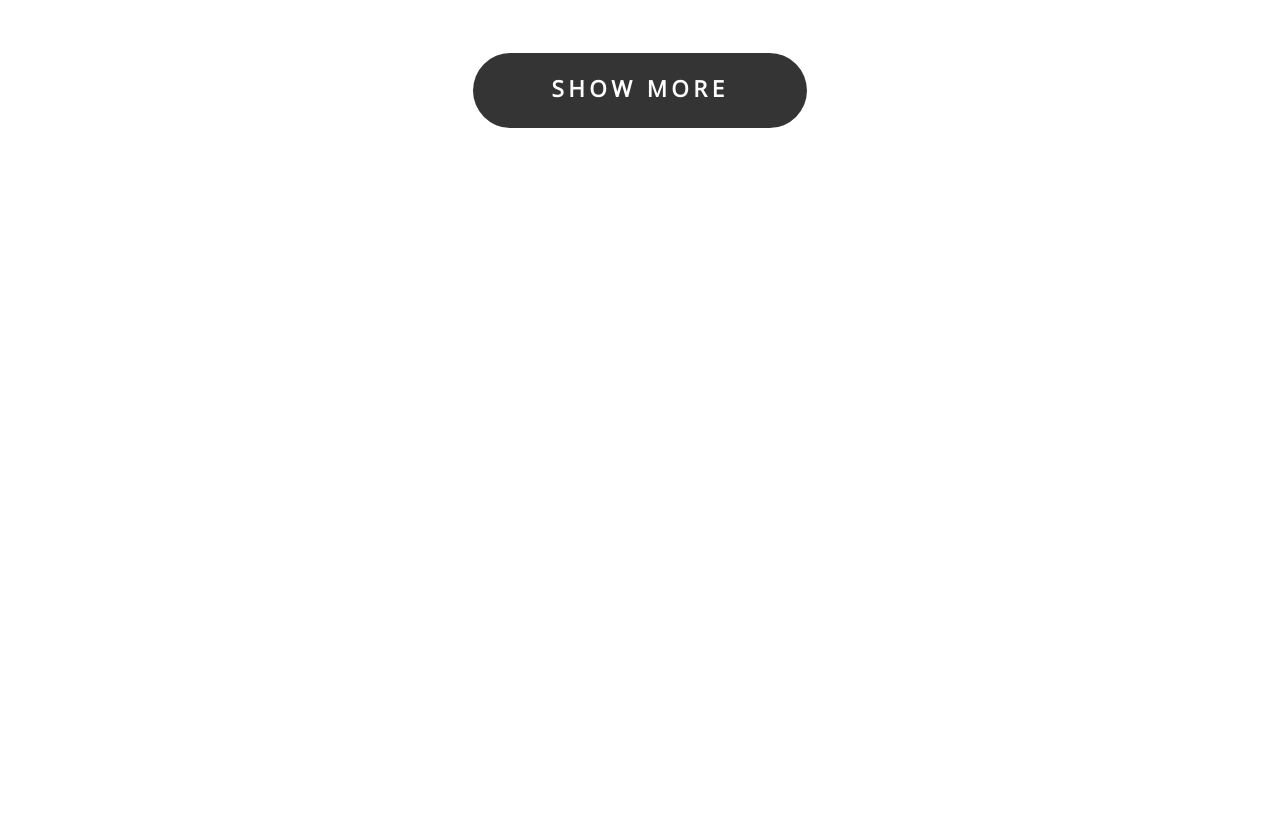
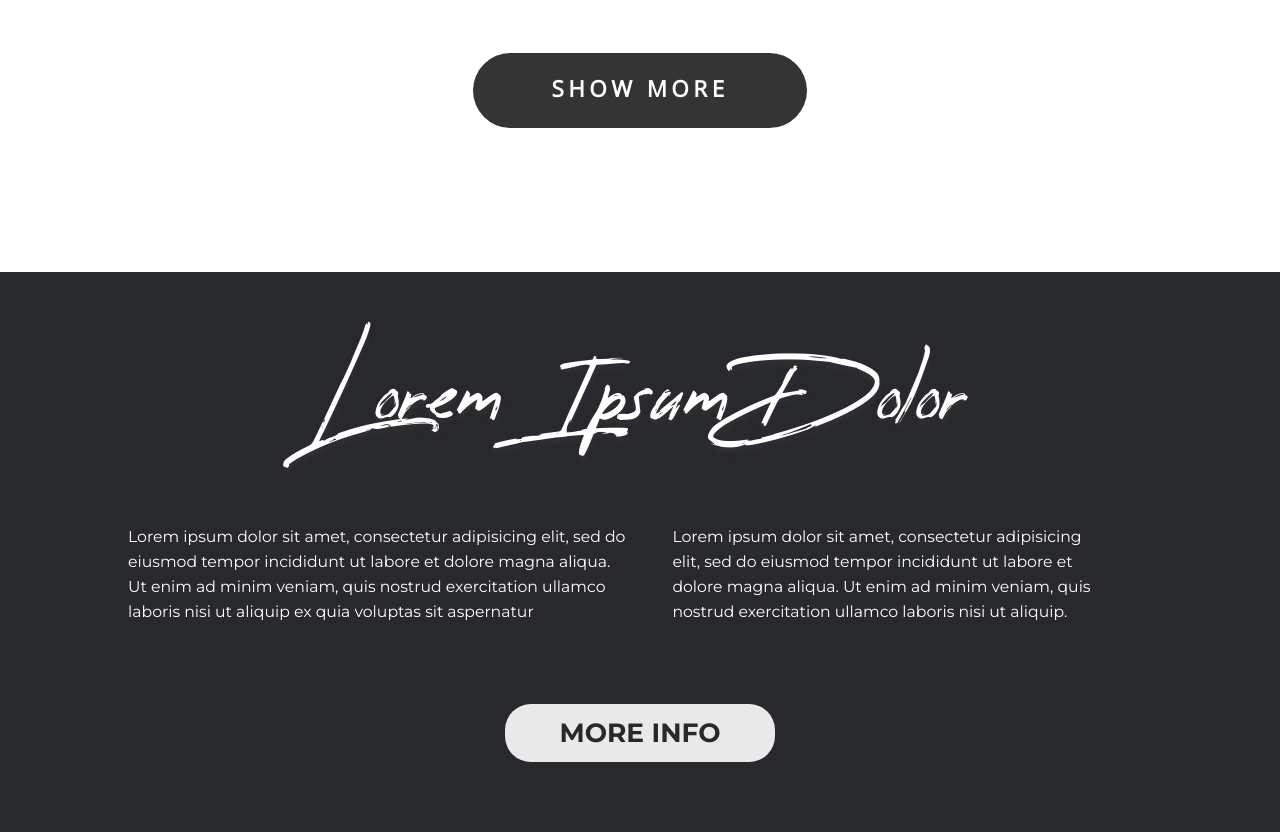
Before and after one commit to TrubitsynEgor/Italian-Food-training, a website: page Italian-food-training/index.html in a window 1280 px wide. Shown: the part 1928-2760 px from the top of the page. Before the commit the page ends 2200 px from the top, so only its background shows below. Drawn offline with nearby package versions, Linux system fonts and the light colour scheme; files whose address does not match are found by name.

Commit message:
add section info + fuul adaptive

```diff
--- a/#src/scss/style.scss
+++ b/#src/scss/style.scss
@@ -199,7 +199,7 @@ color: #ffffff;
 display: block;
 text-align: center;
 }
-@media (max-width: 992px) {
+@media (max-width: 1024px) {
 	.menu__sub-title_one{padding: 40px 0px 20px 0px;}
 	.menu__sub-title_two{padding: 36px 0px 20px 0px;}
 	.menu{height: 130vh;}
@@ -225,12 +225,75 @@ text-align: center;
 	.menu__text {width: 300px;}
 	.menu__btn {width: 260px;}
 	.menu__btn-link{line-height: 4;}
-	.menu{height: 230vh;}
+	.menu{height: 240vh;}
 }
 @media (max-width: 375px){
-	.menu{height: 210vh;}
+	.menu{height: 220vh;}
 }
 
 @media (max-width: 340px){
 	.menu{height: 190vh;}
 }
+@media (min-width: 1600px){.menu{height: 135vh;}}
+//*=======================> section__info:
+
+.info {
+	width: 100%;
+	height: 560px;
+	display: flex;
+	flex-direction: column;
+	justify-content: center;
+	align-items: center;
+	background-color: #27292c;
+
+}
+.info__title {
+	@include adaptiv-font(75, 32);
+
+line-height: 52px;
+}
+.info__text {
+	display: flex;
+	width: 80%;
+	font-family: Montserrat;
+	@include adaptiv-font(16, 14);
+line-height: 25px;
+font-weight: 400;
+color: #ffffff;
+}
+.info__text p{padding: 0px 40px 0px 0px;}
+.info__btn {
+	width: 270px;
+height: 58px;
+opacity: 0.9;
+background-color: #fefefe;
+text-align: center;
+border-radius: 26px;
+margin: 80px 0px 0px 0px;
+
+
+}
+.info__btn-link {
+	font-family: Montserrat;
+font-size: 26.4px;
+line-height: 2.2;
+font-weight: 700;
+color: #27292c;
+
+}
+
+
+@media (max-width: 768px){
+	.info__title{line-height: 23px;}
+	.info__text{width: 100%; flex-direction: column;text-align: center;padding: 0px 20px 0px 40px;}
+	.info__text p{padding: 0px 0px 20px 0px;}
+	.info__btn{margin: 60px 0px 0px 0px;}
+	}
+	@media (max-width: 660px){
+		.info{height: 700px;}
+	}
+
+	@media (max-width: 360px){
+		.info{height: 800px;}
+		.info__title{line-height: 0;}
+	}
--- a/Italian-food-training/index.html
+++ b/Italian-food-training/index.html
@@ -101,6 +101,22 @@
 		</div>
 	</section>
 
+	<section class="info">
+		<h2 class="info__title title">Lorem Ipsum Dolor</h2>
+		<div class="info__text">
+			<p>Lorem ipsum dolor sit amet, consectetur adipisicing elit, sed
+				do eiusmod tempor incididunt ut labore et dolore magna
+				aliqua. Ut enim ad minim veniam, quis nostrud exercitation
+				ullamco laboris nisi ut aliquip ex quia voluptas sit aspernatur</p>
+			<p>Lorem ipsum dolor sit amet, consectetur adipisicing elit, sed
+				do eiusmod tempor incididunt ut labore et dolore magna
+				aliqua. Ut enim ad minim veniam, quis nostrud exercitation
+				ullamco laboris nisi ut aliquip.</p>
+		</div>
+		<div class="info__btn">
+			<a href="#" class="info__btn-link">MORE INFO</a>
+		</div>
+	</section>
 
 
 
```
Also changed, not shown: #src/index.html (+16 -0 lines), Italian-food-training/css/style.css, Italian-food-training/css/style.min.css.
